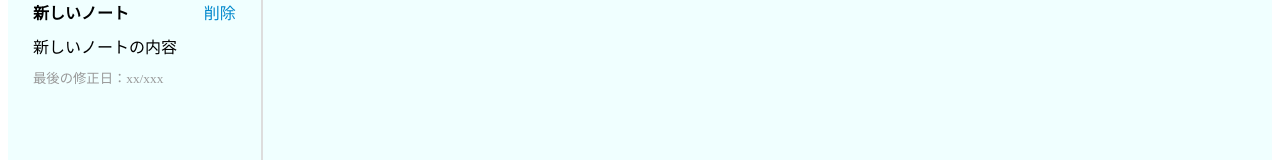
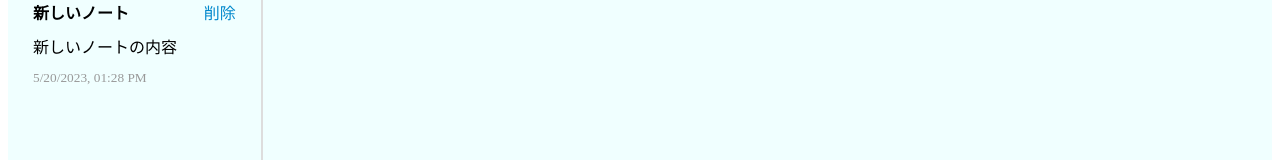
Before and after one commit to umedanaoyuki/react-noteTaking-App, a React (Vite) app: page / in a window 1280 px wide. Both pictures are taken after a click on the button "追加". Shown: the part 129-289 px from the top of the page. Built offline with nearby package versions, Linux system fonts and the light colour scheme.

Commit message:
日付表示の箇所→正しく日付が表示されるようにする

```diff
--- a/src/components/Sidebar.jsx
+++ b/src/components/Sidebar.jsx
@@ -16,7 +16,8 @@ const Sidebar = ({onAddNote, notes}) => {
                     <button>削除</button>
                 </div>
             <p>{note.content}</p>
-            <small>最後の修正日：xx/xxx</small>
+            <small>{new Date(note.modDate).toLocaleDateString("jp-JP", {
+                hour: "2-digit", minute: "2-digit" })}</small>
             </div>
             ))}
         </div>
```
